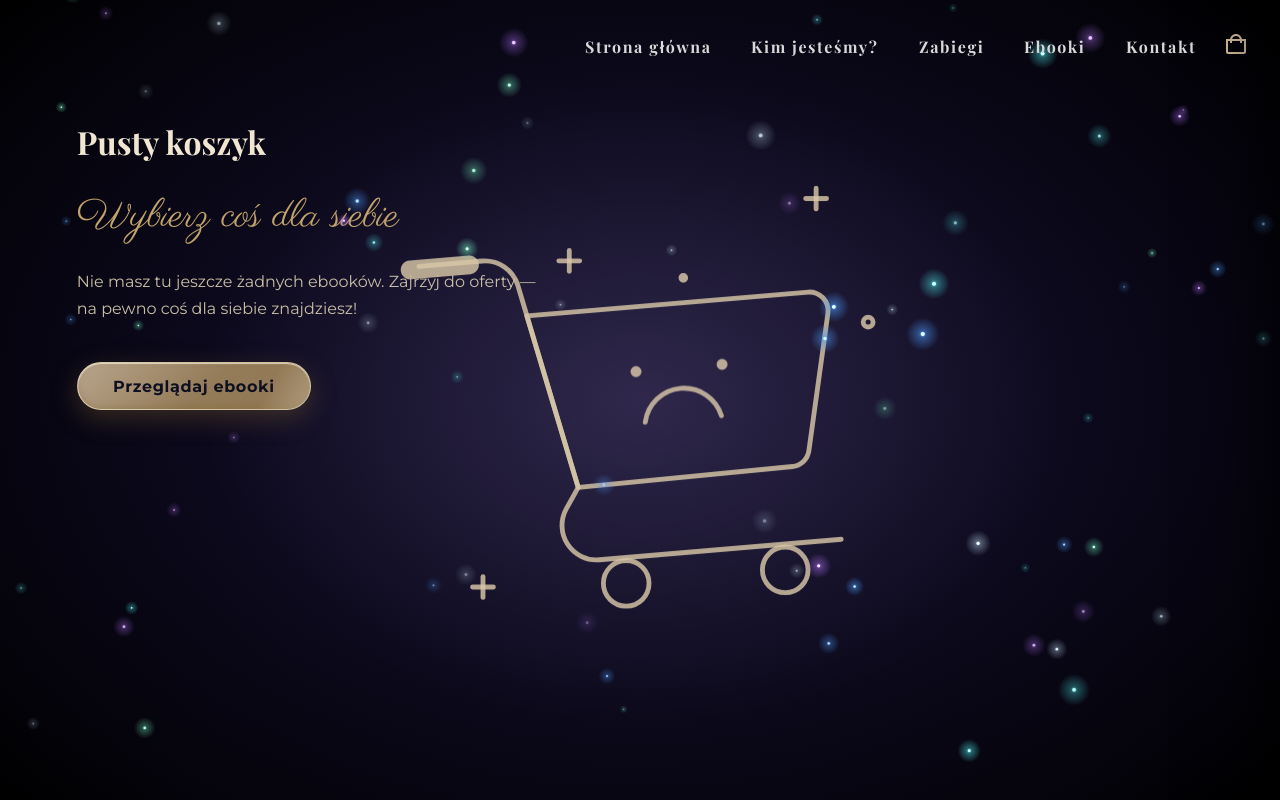
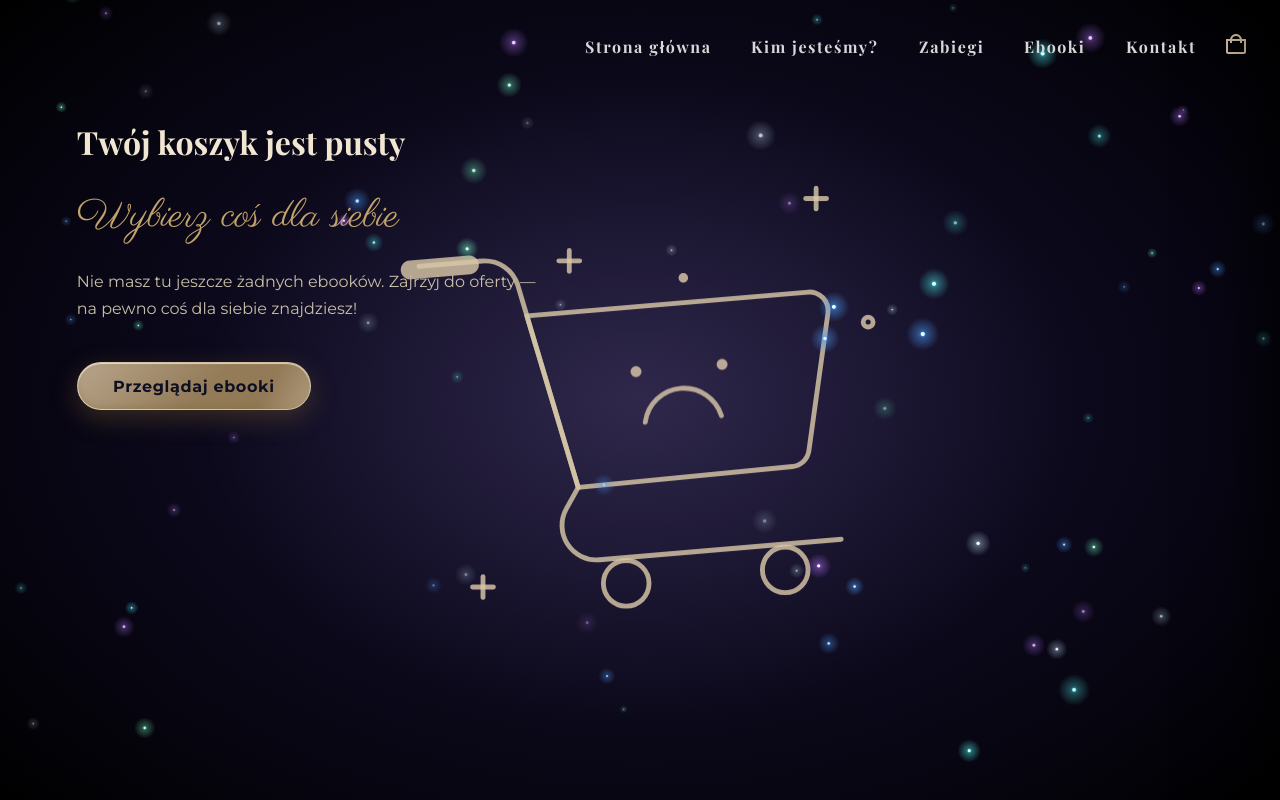
Before and after one commit to eM-Bien/lumera, a Next.js app: page /koszyk in a window 1280 px wide. Built offline with nearby package versions, Linux system fonts and the light colour scheme.

Commit message:
change text h1 for empty cart

```diff
--- a/app/components/Ebooks/Cart/EmptyCart/EmptyCart.tsx
+++ b/app/components/Ebooks/Cart/EmptyCart/EmptyCart.tsx
@@ -15,7 +15,7 @@ export default function EmptyCart() {
       </span>
 
       <div className={styles.inner}>
-        <h1 className={styles.title}>Pusty koszyk</h1>
+        <h1 className={styles.title}>Twój koszyk jest pusty</h1>
         <p className={styles.subtitle}>Wybierz coś dla siebie</p>
         <p className={styles.text}>
           Nie masz tu jeszcze żadnych ebooków. Zajrzyj do oferty — na pewno coś
```
